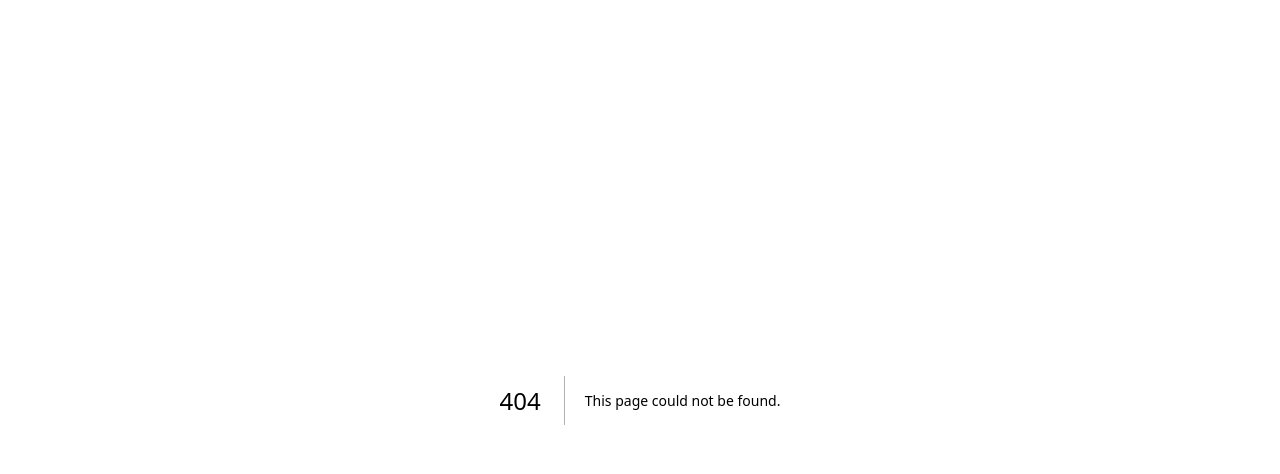
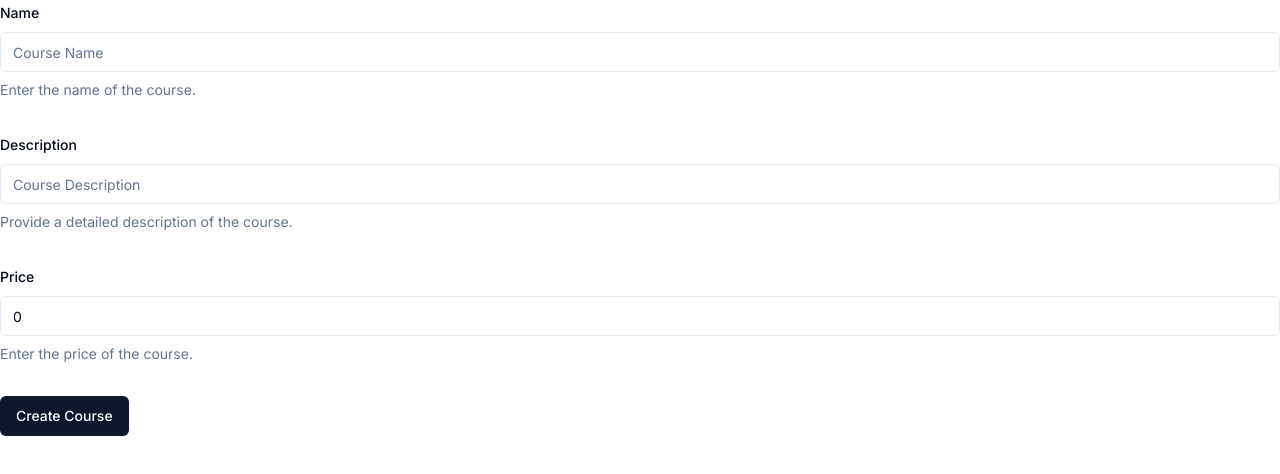
Before and after one commit to djebyamin/primavera, a Next.js app: page /addcourse in a window 1280 px wide. Before the commit this address had no page. Shown: the top 474 px of the page. Built offline with nearby package versions, Linux system fonts and the light colour scheme.

Commit message:
add new course

```diff
--- /dev/null
+++ b/app/addcourse/page.tsx
@@ -0,0 +1,113 @@
+"use client";
+
+import { zodResolver } from "@hookform/resolvers/zod";
+import { useForm } from "react-hook-form";
+import { z } from "zod";
+import { Button } from "@/components/ui/button";
+import {
+  Form,
+  FormControl,
+  FormDescription,
+  FormField,
+  FormItem,
+  FormLabel,
+  FormMessage,
+} from "@/components/ui/form";
+import { Input } from "@/components/ui/input";
+import { useRouter } from "next/navigation";
+
+const formSchema = z.object({
+  nom: z.string().min(2, { message: "Name must be at least 2 characters." }),
+  description: z.string().min(10, { message: "Description must be at least 10 characters." }),
+  prix: z.number().min(0, { message: "Price must be a positive number." }),
+});
+
+type FormValues = z.infer<typeof formSchema>;
+
+export default function CourseCreationForm() {
+  const router = useRouter();
+
+  const form = useForm<FormValues>({
+    resolver: zodResolver(formSchema),
+    defaultValues: {
+      nom: "",
+      description: "",
+      prix: 0,
+    },
+  });
+
+  const onSubmit = async (data: FormValues) => {
+    try {
+      // Replace with your server-side logic to handle form submission
+      await fetch('/api/courses', {
+        method: 'POST',
+        headers: {
+          'Content-Type': 'application/json',
+        },
+        body: JSON.stringify(data),
+      });
+      router.push('/courses'); // Redirect after successful submission
+    } catch (error) {
+      console.error("Error creating course:", error);
+    }
+  };
+
+  return (
+    <Form {...form}>
+      <form onSubmit={form.handleSubmit(onSubmit)} className="space-y-8">
+        <FormField
+          control={form.control}
+          name="nom"
+          render={({ field }) => (
+            <FormItem>
+              <FormLabel>Name</FormLabel>
+              <FormControl>
+                <Input placeholder="Course Name" {...field} />
+              </FormControl>
+              <FormDescription>
+                Enter the name of the course.
+              </FormDescription>
+              <FormMessage />
+            </FormItem>
+          )}
+        />
+
+        <FormField
+          control={form.control}
+          name="description"
+          render={({ field }) => (
+            <FormItem>
+              <FormLabel>Description</FormLabel>
+              <FormControl>
+                <Input placeholder="Course Description" {...field} />
+              </FormControl>
+              <FormDescription>
+                Provide a detailed description of the course.
+              </FormDescription>
+              <FormMessage />
+            </FormItem>
+          )}
+        />
+
+        <FormField
+          control={form.control}
+          name="prix"
+          render={({ field }) => (
+            <FormItem>
+              <FormLabel>Price</FormLabel>
+              <FormControl>
+                <Input type="number" placeholder="Course Price" {...field} />
+              </FormControl>
+              <FormDescription>
+                Enter the price of the course.
+              </FormDescription>
+              <FormMessage />
+            </FormItem>
+          )}
+        />
+
+        <Button type="submit">Create Course</Button>
+      </form>
+    </Form>
+  );
+}
--- /dev/null
+++ b/app/addcourseAction.ts
@@ -0,0 +1,41 @@
+"use server";
+
+import { PrismaClient } from "@prisma/client";
+
+const prisma = new PrismaClient();
+
+export async function createCourse({
+  nom,
+  description,
+  prix,
+}: {
+  nom: string;
+  description: string;
+  prix: number;
+}) {
+  try {
+    const newCourse = await prisma.course.create({
+      data: {
+        nom,
+        description,
+        prix,
+      },
+    });
+
+    return {
+      status: 200,
+      message: "Course created successfully",
+      data: newCourse,
+    };
+  } catch (error) {
+    console.error("Error creating course:", error);
+
+    return {
+      status: 500,
+      message: "An unexpected error occurred",
+      data: null,
+    };
+  } finally {
+    await prisma.$disconnect();
+  }
+}
```
